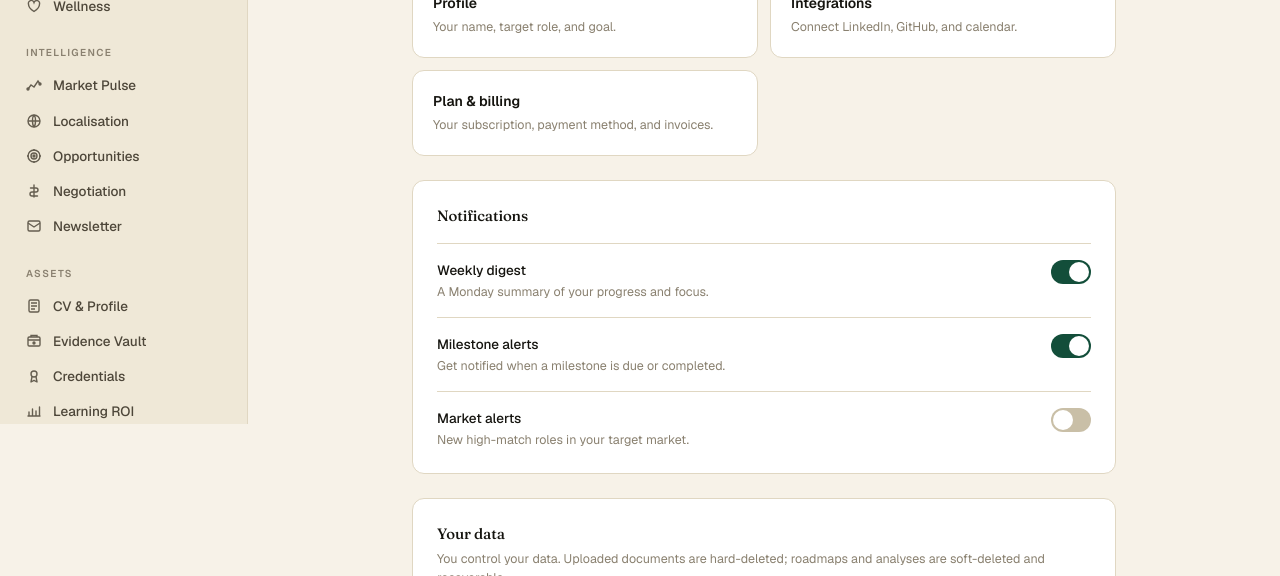
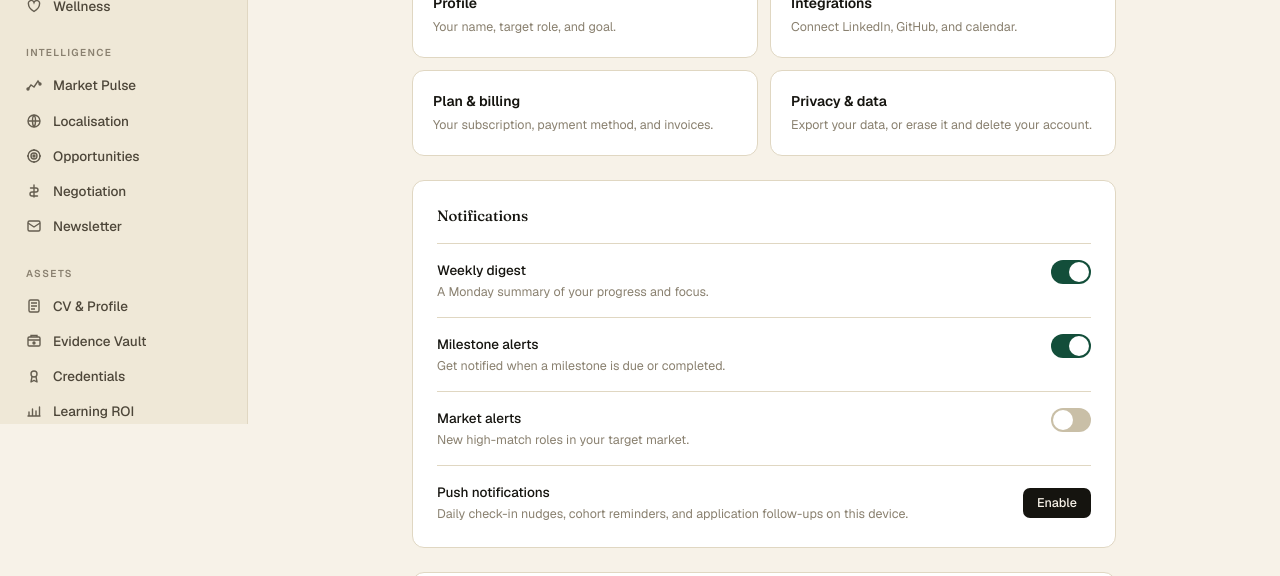
Before and after one commit to rogerjeasy/career-roadmap-ai, a Next.js app in the folder apps/web/: page /settings in a window 1280 px wide. Shown: the part 376-952 px from the top of the page. Built offline with nearby package versions, Linux system fonts and the light colour scheme; no server answers.

Commit message:
feat(web): update settings page and components

```diff
--- a/apps/web/src/app/(app)/settings/page.tsx
+++ b/apps/web/src/app/(app)/settings/page.tsx
@@ -9,6 +9,7 @@ import { userApi } from "@/lib/api/user";
 import { ROUTES, QUERY_KEYS } from "@/lib/constants";
 import { PageHeader } from "@/components/shared/page-header";
 import { ConfirmDialog } from "@/components/shared/confirm-dialog";
+import { PushNotifications } from "@/components/settings/push-notifications";
 import { cn } from "@/lib/utils";
 import type { NotificationPreferences, UserProfile } from "@/types/api.types";
 
@@ -138,6 +139,10 @@ export default function SettingsPage() {
           <p className="text-[14px] font-semibold text-ink">Plan &amp; billing</p>
           <p className="mt-1 text-[12.5px] text-ink-3">Your subscription, payment method, and invoices.</p>
         </Link>
+        <Link href={ROUTES.privacy} className="rounded-[12px] border border-rule bg-paper p-5 transition-colors duration-150 hover:border-rule-strong">
+          <p className="text-[14px] font-semibold text-ink">Privacy &amp; data</p>
+          <p className="mt-1 text-[12.5px] text-ink-3">Export your data, or erase it and delete your account.</p>
+        </Link>
       </div>
 
       {/* Notifications */}
@@ -148,6 +153,7 @@ export default function SettingsPage() {
         <Toggle label="Weekly digest" description="A Monday summary of your progress and focus." checked={prefs.weeklyDigest} onChange={set("weeklyDigest")} />
         <Toggle label="Milestone alerts" description="Get notified when a milestone is due or completed." checked={prefs.milestoneAlerts} onChange={set("milestoneAlerts")} />
         <Toggle label="Market alerts" description="New high-match roles in your target market." checked={prefs.marketAlerts} onChange={set("marketAlerts")} />
+        <PushNotifications />
       </section>
 
       {/* Data & danger zone */}
--- /dev/null
+++ b/apps/web/src/components/settings/push-notifications.tsx
@@ -0,0 +1,130 @@
+"use client";
+
+import { useEffect, useState } from "react";
+import { useQuery, useMutation } from "@tanstack/react-query";
+import { toast } from "sonner";
+import { pushApi } from "@/lib/api/push";
+import { QUERY_KEYS } from "@/lib/constants";
+import {
+  pushSupported,
+  subscribeToPush,
+  unsubscribeFromPush,
+  getCurrentSubscription,
+} from "@/lib/push";
+
+export interface PushNotificationsProps {
+  className?: string;
+}
+
+export function PushNotifications(_props: PushNotificationsProps): React.ReactElement {
+  const supported = pushSupported();
+  const [subscribed, setSubscribed] = useState(false);
+  // Only "checking" when push is supported (otherwise there's nothing to check).
+  const [checking, setChecking] = useState(supported);
+
+  const { data: config } = useQuery({
+    queryKey: QUERY_KEYS.pushConfig,
+    queryFn: pushApi.config,
+    enabled: supported,
+    staleTime: 5 * 60 * 1000,
+  });
+
+  useEffect(() => {
+    if (!supported) return;
+    let active = true;
+    getCurrentSubscription()
+      .then((sub) => active && setSubscribed(Boolean(sub)))
+      .finally(() => active && setChecking(false));
+    return () => {
+      active = false;
+    };
+  }, [supported]);
+
+  const enableMutation = useMutation({
+    mutationFn: async () => {
+      if (!config?.publicKey) throw new Error("not-configured");
+      const sub = await subscribeToPush(config.publicKey);
+      await pushApi.subscribe({
+        endpoint: sub.endpoint ?? "",
+        keys: { p256dh: sub.keys?.p256dh ?? "", auth: sub.keys?.auth ?? "" },
+        expirationTime: sub.expirationTime ?? null,
+      });
+    },
+    onSuccess: () => {
+      setSubscribed(true);
+      toast.success("Notifications enabled on this device");
+    },
+    onError: (e: Error) =>
+      toast.error(
+        e.message === "not-configured"
+          ? "Push isn't configured on the server yet."
+          : "Couldn't enable notifications.",
+      ),
+  });
+
+  const disableMutation = useMutation({
+    mutationFn: async () => {
+      const endpoint = await unsubscribeFromPush();
+      if (endpoint) await pushApi.unsubscribe(endpoint);
+    },
+    onSuccess: () => {
+      setSubscribed(false);
+      toast.success("Notifications disabled on this device");
+    },
+    onError: () => toast.error("Couldn't disable notifications."),
+  });
+
+  const testMutation = useMutation({
+    mutationFn: pushApi.test,
+    onSuccess: (res) => {
+      if (res.sent > 0) toast.success("Test notification sent");
+      else toast.message(res.detail || "No active devices to notify.");
+    },
+    onError: () => toast.error("Couldn't send a test."),
+  });
+
+  if (!supported) {
+    return (
+      <div className="flex items-center justify-between gap-4 border-b border-rule py-4 last:border-0">
+        <div className="min-w-0">
+          <p className="text-[13.5px] font-medium text-ink">Push notifications</p>
+          <p className="mt-0.5 text-[12.5px] text-ink-3">
+            This browser doesn&apos;t support push notifications.
+          </p>
+        </div>
+      </div>
+    );
+  }
+
+  return (
+    <div className="flex flex-col gap-3 border-b border-rule py-4 last:border-0 sm:flex-row sm:items-center sm:justify-between">
+      <div className="min-w-0">
+        <p className="text-[13.5px] font-medium text-ink">Push notifications</p>
+        <p className="mt-0.5 text-[12.5px] text-ink-3">
+          Daily check-in nudges, cohort reminders, and application follow-ups on this device.
+          {config && !config.enabled && " (server not configured yet)"}
+        </p>
+      </div>
+      <div className="flex shrink-0 items-center gap-2">
+        {subscribed && (
+          <button
+            type="button"
+            onClick={() => testMutation.mutate()}
+            disabled={testMutation.isPending}
+            className="rounded-[7px] border border-rule px-3 py-1.5 text-[12px] font-medium text-ink-2 transition-colors hover:border-rule-strong disabled:opacity-50"
+          >
+            Send test
+          </button>
+        )}
+        <button
+          type="button"
+          onClick={() => (subscribed ? disableMutation.mutate() : enableMutation.mutate())}
+          disabled={checking || enableMutation.isPending || disableMutation.isPending}
+          className="rounded-[7px] bg-ink px-3.5 py-1.5 text-[12.5px] font-medium text-bg transition-colors hover:bg-green-2 disabled:opacity-50"
+        >
+          {subscribed ? "Disable" : "Enable"}
+        </button>
+      </div>
+    </div>
+  );
+}
```
